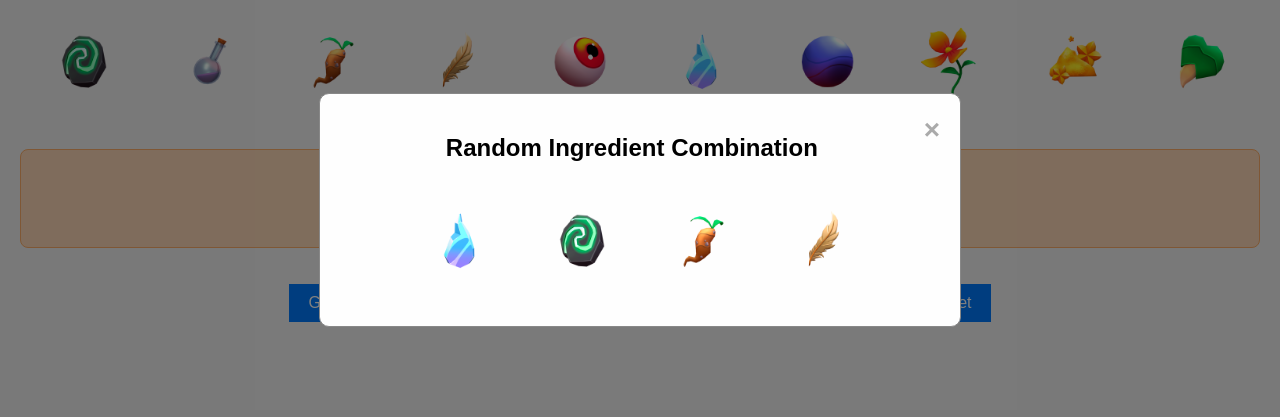
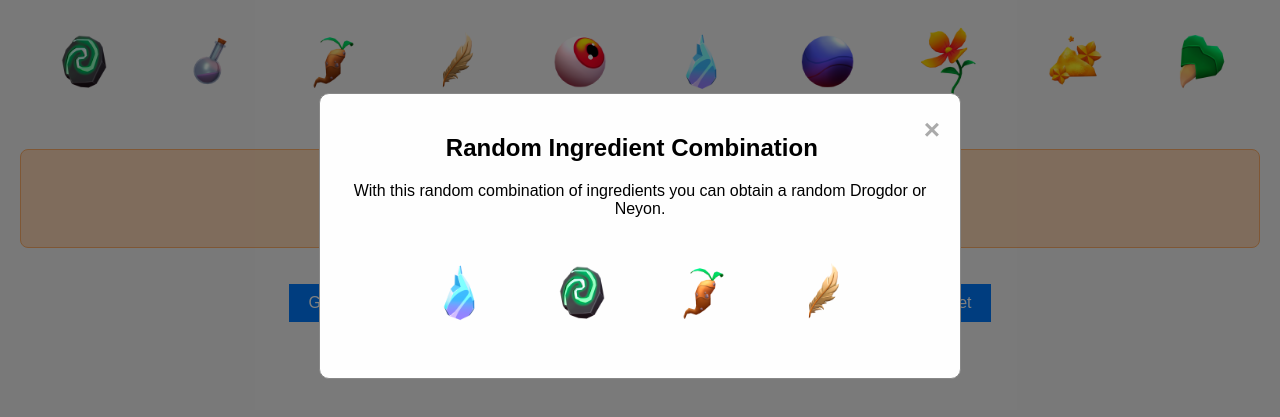
Before and after one commit to akapelu/Wonder-Cauldron-1.2, a plain HTML site: page index.html in a window 1280 px wide. Both pictures are taken after a click on the button "Generate Random Combination". Shown: the part 99-516 px from the top of the page. Drawn offline with Linux system fonts and the light colour scheme.

Commit message:
Update index.html

```diff
--- a/index.html
+++ b/index.html
@@ -47,6 +47,7 @@
         <div class="modal-content">
             <span class="close">&times;</span>
             <h2>Random Ingredient Combination</h2>
+            <p>With this random combination of ingredients you can obtain a random Drogdor or Neyon.</p>
             <div id="random-ingredients" class="random-ingredients"></div>
         </div>
     </div>
```
